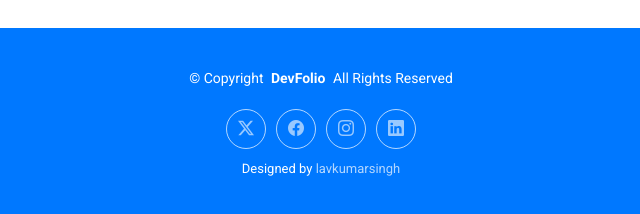
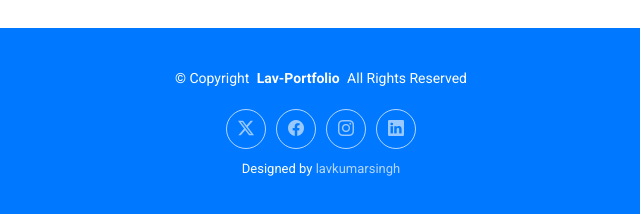
Before and after one commit to CFU-Tech/portfolio-website, a plain HTML site: page index.html in a window 1280 px wide. Shown: the part 4605-4819 px from the top of the page, 319-959 px from the left. Drawn offline with Linux system fonts and the light colour scheme.

Commit message:
Lav-Portfolio

```diff
--- a/index.html
+++ b/index.html
@@ -558,7 +558,7 @@
 
     <div class="container">
       <div class="copyright text-center ">
-        <p>© <span>Copyright</span> <strong class="px-1 sitename">DevFolio</strong> <span>All Rights Reserved</span></p>
+        <p>© <span>Copyright</span> <strong class="px-1 sitename">Lav-Portfolio</strong> <span>All Rights Reserved</span></p>
       </div>
       <div class="social-links d-flex justify-content-center">
         <a href=""><i class="bi bi-twitter-x"></i></a>
```
